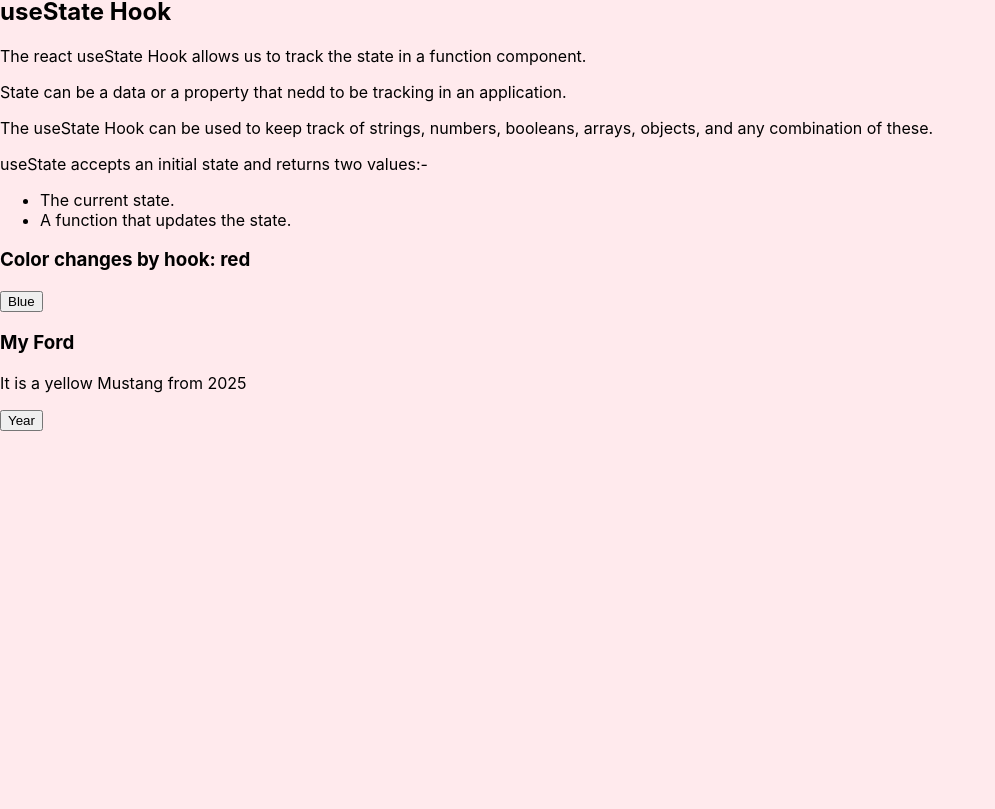
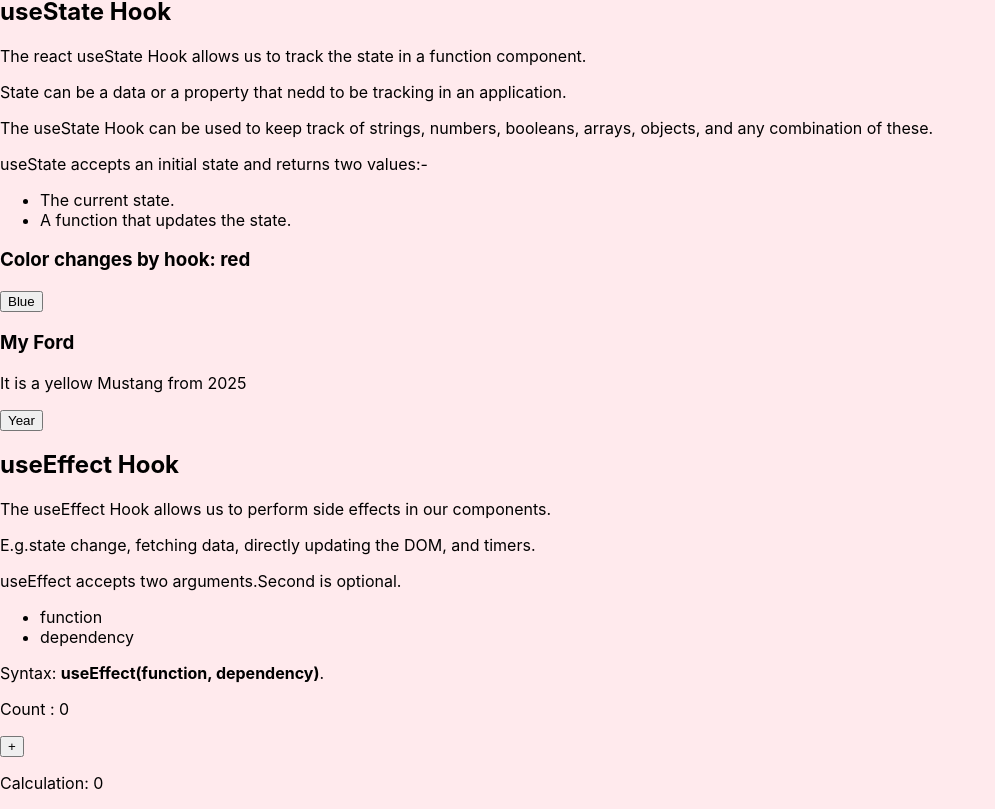
Before and after one commit to Bhupinder73/reactTutorials, a React (Create React App) app: page / in a window 1280 px wide. Shown: the part 4461-5270 px from the top of the page, without its empty margins (0-995 px from the left). Before the commit the page ends 4892 px from the top, so only its background shows below. Built offline with nearby package versions, Linux system fonts and the light colour scheme.

Commit message:
useEffectDone

```diff
--- a/src/App.js
+++ b/src/App.js
@@ -12,6 +12,7 @@ import Events from "./Components/Events";
 import Key from "./Components/key";
 import Styles from "./Styles/Styles";
 import UseState from "./Hooks/UseState";
+import UseEffect from "./Hooks/UseEffect";
 
 function App() {
   return (
@@ -29,6 +30,7 @@ function App() {
       <Key/>
       <Styles/>
       <UseState/>
+      <UseEffect/>
     </>
   );
 }
--- /dev/null
+++ b/src/Hooks/UseEffect.js
@@ -0,0 +1,52 @@
+import React, { useEffect, useState } from 'react';
+
+const UseEffect = () => {
+    const [count, setCounter] = useState(0);
+    const [calculation, setCalculation] = useState(0);
+
+    useEffect(() => {
+        setCalculation(() => count*2);
+    }, [count]);
+
+    // useEffect(() => {
+    //     setTimeout(() => {
+    //         setCounter(count+1);
+    //     }, 1000);
+    // });
+
+    //Example:-
+    //1.No dependency passed.
+    // useEffect(() => {
+    //     //Runs on every render
+    // });
+    //2.An Empty array.
+    // useEffect(() => {
+    //     //Runs only on the first render
+    // }, []);
+    //3.Props or state values.
+    // useEffect(() => {
+    //     //Runs on first render & any time dependency value changes
+    // }, [prop, state]);
+
+  return (
+    <>
+        <h2>useEffect Hook</h2>
+        <p>The useEffect Hook allows us to perform side effects in our components.</p>
+        <p>E.g.state change, fetching data, directly updating the DOM, and timers.</p>
+        <p>useEffect accepts two arguments.Second is optional.</p>
+        <ul>
+            <li>function</li>
+            <li>dependency</li>
+        </ul>
+        <p>Syntax: <b>useEffect(function, dependency)</b>.</p>
+
+        {/* <h3>I've rendered {count} times!</h3> */}
+
+        <p>Count : {count}</p>
+        <button onClick={() => setCounter((c) => c+1)}>+</button>
+        <p>Calculation: {calculation}</p>
+    </>
+  )
+}
+
+export default UseEffect;
```
